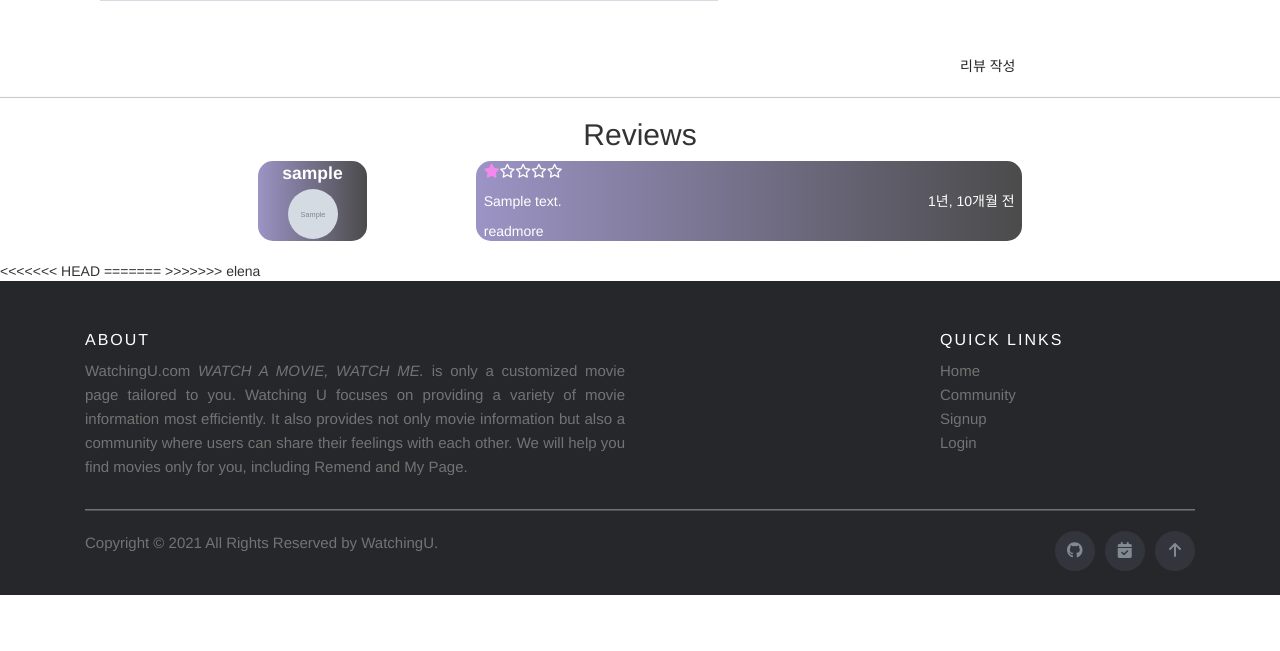
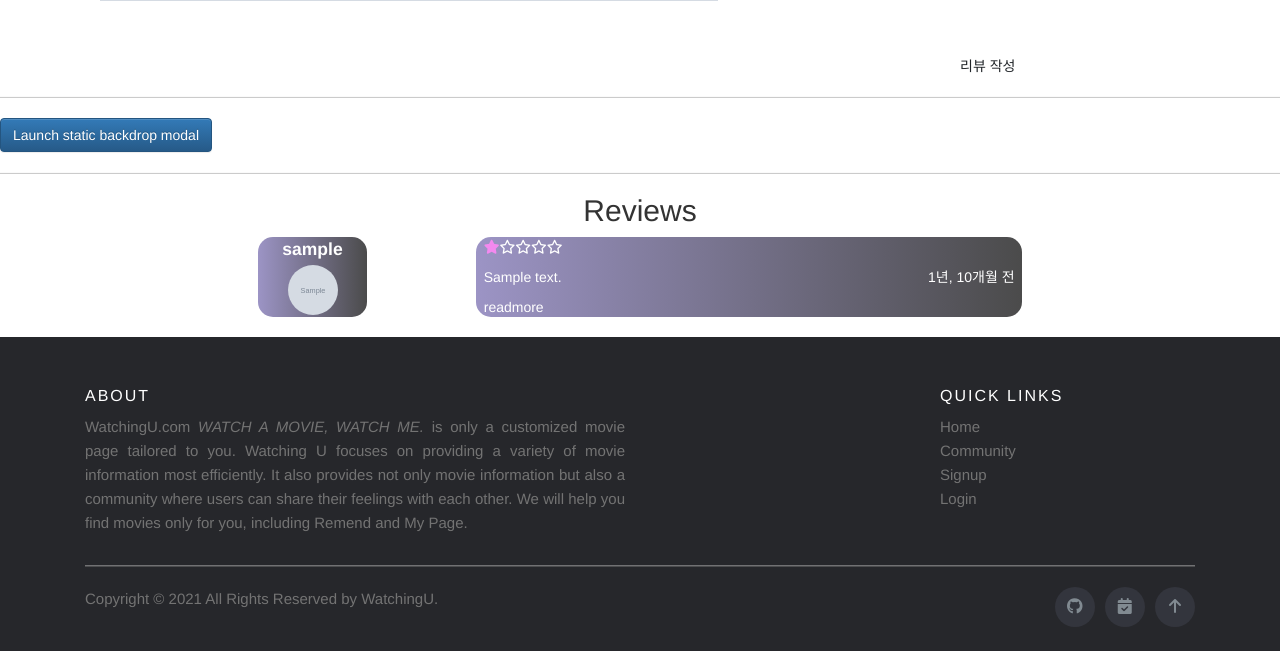
Before and after one commit to elenaisnanocat/Watching-U, a Django app: template movies/templates/movies/detail.html in a window 1280 px wide. Shown: the part 1007-1658 px from the top of the page. Before the commit the page ends 1602 px from the top, so only its background shows below. Run offline with Django 3.2, Linux system fonts and the light colour scheme; tables that the repository leaves empty hold one stand-in row (values such as "Sample post"); the template is opened without the code that fills it: values that come from a table or form of the project are taken from there, most other values are stand-ins (such as "Sample title", 1, 10 or a date in 2020); grey boxes marked "Sample" are stand-in pictures; some libraries are stand-ins or nearby versions.

Commit message:
modal try

```diff
--- a/movies/templates/movies/detail.html
+++ b/movies/templates/movies/detail.html
@@ -120,11 +120,49 @@
   </div>
 </div>
 
+
+
+
 <a class="offset-9 text-decoration-none text-dark"href="{% url 'community:create' movie.pk %}">리뷰 작성</a>
+
+
+
+
+
+
+
+
+
+
 
 <br>
 
-<hr><h2 class="d-flex justify-content-center">Reviews</h2>
+<hr>
+<!-- Button trigger modal -->
+<button type="button" class="btn btn-primary" data-bs-toggle="modal" data-bs-target="#staticBackdrop">
+  Launch static backdrop modal
+</button>
+
+<!-- Modal -->
+<div class="modal fade" id="staticBackdrop" data-bs-backdrop="static" data-bs-keyboard="false" tabindex="-1" aria-labelledby="staticBackdropLabel" aria-hidden="true">
+  <div class="modal-dialog">
+    <div class="modal-content">
+      <div class="modal-header">
+        <h5 class="modal-title" id="staticBackdropLabel">Modal title</h5>
+        <button type="button" class="btn-close" data-bs-dismiss="modal" aria-label="Close"></button>
+      </div>
+      <div class="modal-body">
+        ...
+      </div>
+      <div class="modal-footer">
+        <button type="button" class="btn btn-secondary" data-bs-dismiss="modal">Close</button>
+        <button type="button" class="btn btn-primary">Understood</button>
+      </div>
+    </div>
+  </div>
+</div>
+<hr>
+<h2 class="d-flex justify-content-center">Reviews</h2>
 {% for review in movie.review_set.all %}
 <div class="row d-flex justify-content-center ">
   <div class="boxx col-1" id="g6">
@@ -160,11 +198,8 @@
 
 {% endblock content %}
 
-<<<<<<< HEAD
   <script src="https://cdn.jsdelivr.net/npm/bootstrap@5.0.0-beta3/dist/js/bootstrap.bundle.min.js" integrity="sha384-JEW9xMcG8R+pH31jmWH6WWP0WintQrMb4s7ZOdauHnUtxwoG2vI5DkLtS3qm9Ekf" crossorigin="anonymous"></script>
   <script src="https://cdn.jsdelivr.net/npm/axios/dist/axios.min.js"></script>
-=======
->>>>>>> elena
   <script>
 // 보고싶어요
 const form = document.querySelector('.want-form')
```
